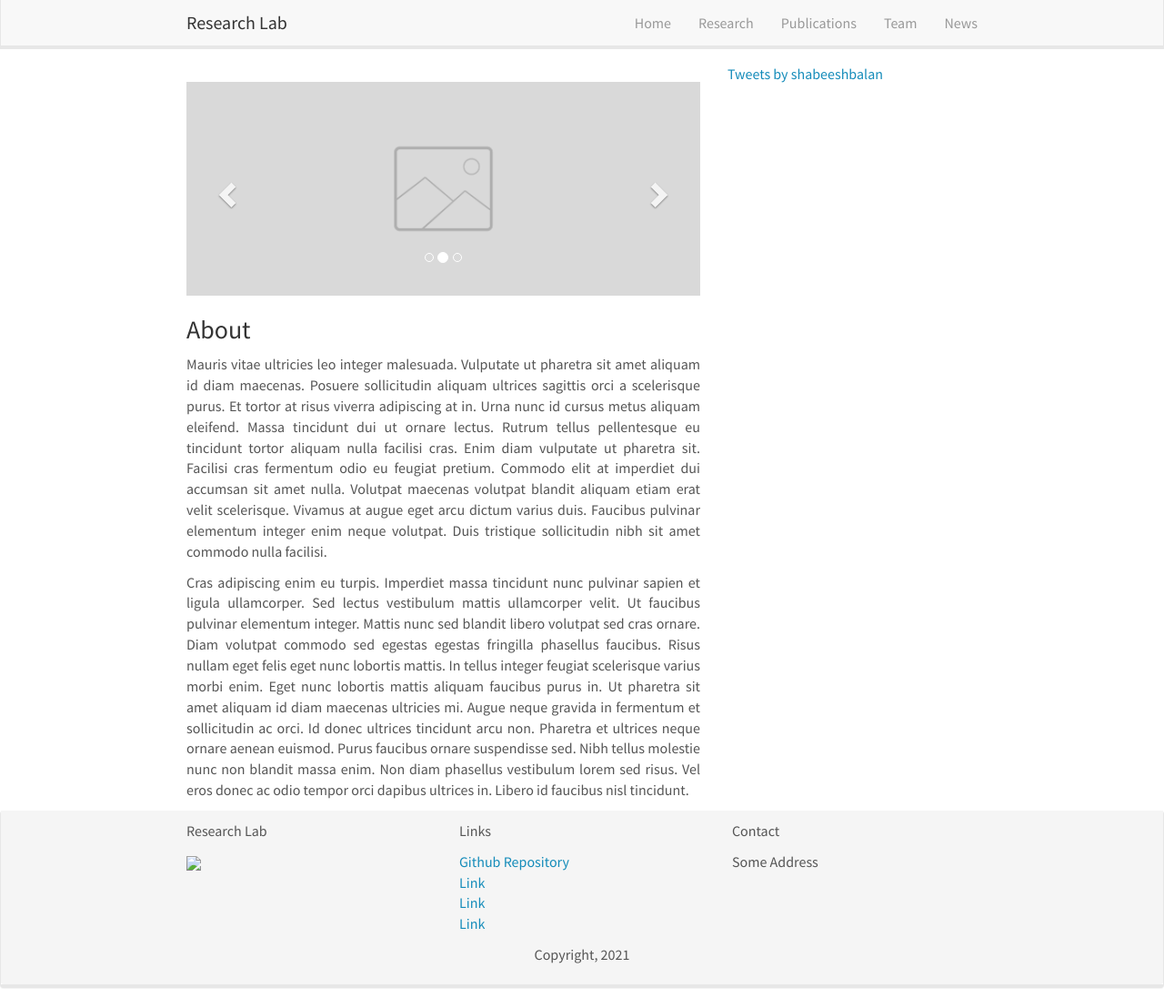
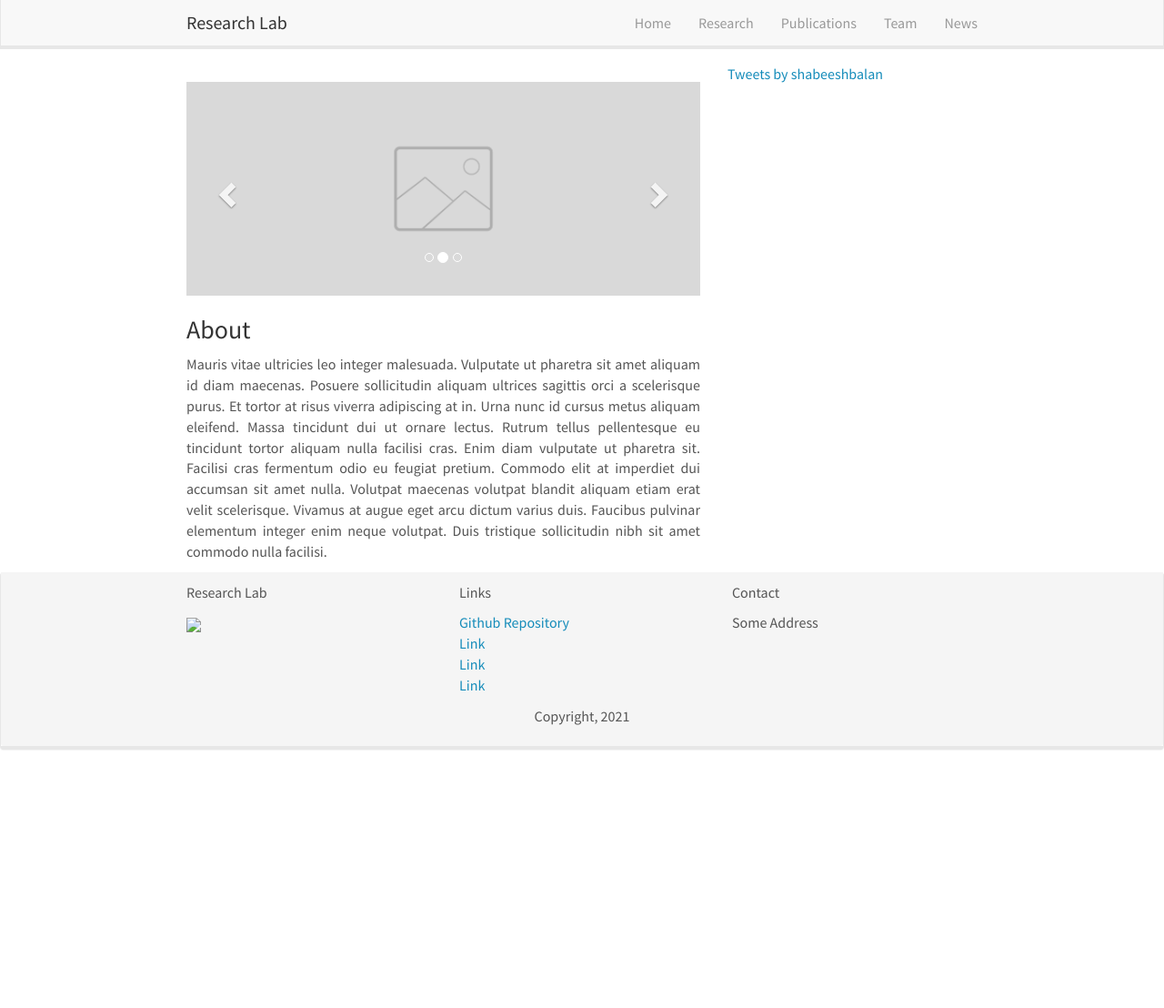
Before and after one commit to molecularpsychiatrylab/molecularpsychiatrylab.github.io, a Jekyll site: the page built from _pages/home.md, in a window 1280 px wide and 1108 px high. Shown: the whole window at 91% size. Built offline with Jekyll 4.4.1, drawn with Linux system fonts in a browser that asks for light colours; nearby versions of some CDN libraries; comment, search, counter and statistics services are not loaded.

Commit message:
Update home.md

```diff
--- a/_pages/home.md
+++ b/_pages/home.md
@@ -9,5 +9,3 @@
 ### About
 
 Mauris vitae ultricies leo integer malesuada. Vulputate ut pharetra sit amet aliquam id diam maecenas. Posuere sollicitudin aliquam ultrices sagittis orci a scelerisque purus. Et tortor at risus viverra adipiscing at in. Urna nunc id cursus metus aliquam eleifend. Massa tincidunt dui ut ornare lectus. Rutrum tellus pellentesque eu tincidunt tortor aliquam nulla facilisi cras. Enim diam vulputate ut pharetra sit. Facilisi cras fermentum odio eu feugiat pretium. Commodo elit at imperdiet dui accumsan sit amet nulla. Volutpat maecenas volutpat blandit aliquam etiam erat velit scelerisque. Vivamus at augue eget arcu dictum varius duis. Faucibus pulvinar elementum integer enim neque volutpat. Duis tristique sollicitudin nibh sit amet commodo nulla facilisi.
-
-Cras adipiscing enim eu turpis. Imperdiet massa tincidunt nunc pulvinar sapien et ligula ullamcorper. Sed lectus vestibulum mattis ullamcorper velit. Ut faucibus pulvinar elementum integer. Mattis nunc sed blandit libero volutpat sed cras ornare. Diam volutpat commodo sed egestas egestas fringilla phasellus faucibus. Risus nullam eget felis eget nunc lobortis mattis. In tellus integer feugiat scelerisque varius morbi enim. Eget nunc lobortis mattis aliquam faucibus purus in. Ut pharetra sit amet aliquam id diam maecenas ultricies mi. Augue neque gravida in fermentum et sollicitudin ac orci. Id donec ultrices tincidunt arcu non. Pharetra et ultrices neque ornare aenean euismod. Purus faucibus ornare suspendisse sed. Nibh tellus molestie nunc non blandit massa enim. Non diam phasellus vestibulum lorem sed risus. Vel eros donec ac odio tempor orci dapibus ultrices in. Libero id faucibus nisl tincidunt.
```
